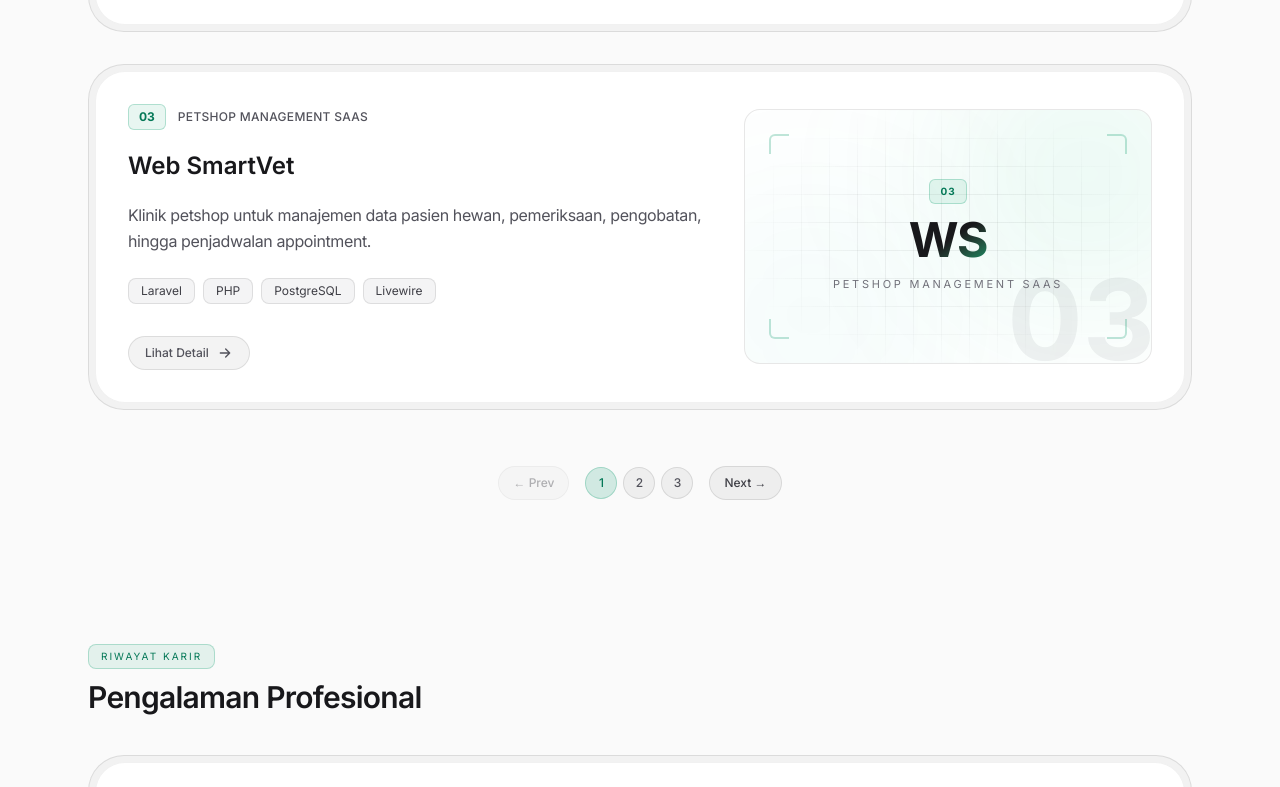
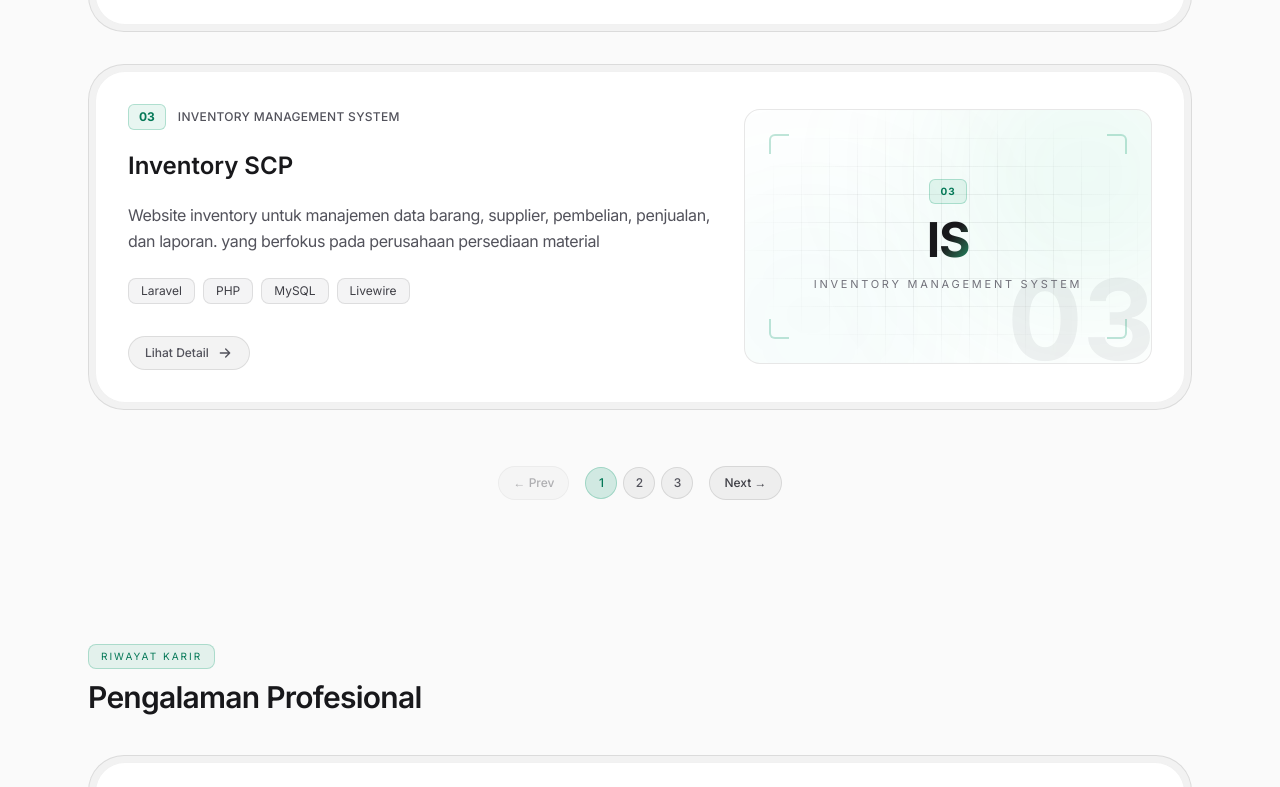
Before and after one commit to aldnazr/portofoliov2, a Next.js app: page / in a window 1280 px wide. Shown: the part 2184-2971 px from the top of the page. Built offline with nearby package versions, Linux system fonts and the light colour scheme.

Commit message:
`chore: comment out Web SmartVet, drop dead TokoHP block`

```diff
--- a/data/projects.ts
+++ b/data/projects.ts
@@ -50,16 +50,16 @@ export const projects: Project[] = [
     sourceUrl: "https://github.com/aldnazr/Roomly",
     demoUrl: "https://roomly-green.vercel.app/",
   },
-  {
-    name: "Web SmartVet",
-    category: "Petshop Management SaaS",
-    role: ["Fullstack"],
-    description:
-      "Klinik petshop untuk manajemen data pasien hewan, pemeriksaan, pengobatan, hingga penjadwalan appointment.",
-    technologies: ["Laravel", "PHP", "PostgreSQL", "Livewire"],
-    contributions:
-      "Saya membangun SmartVet secara end-to-end dengan Laravel, Livewire, dan PostgreSQL: merancang skema database untuk data pasien hewan, rekam medis, dan penjadwalan appointment, lalu mengembangkan antarmuka reaktif dengan Livewire agar pemeriksaan dan pengobatan dapat dicatat tanpa reload halaman.",
-  },
+  // {
+  //   name: "Web SmartVet",
+  //   category: "Petshop Management SaaS",
+  //   role: ["Fullstack"],
+  //   description:
+  //     "Klinik petshop untuk manajemen data pasien hewan, pemeriksaan, pengobatan, hingga penjadwalan appointment.",
+  //   technologies: ["Laravel", "PHP", "PostgreSQL", "Livewire"],
+  //   contributions:
+  //     "Saya membangun SmartVet secara end-to-end dengan Laravel, Livewire, dan PostgreSQL: merancang skema database untuk data pasien hewan, rekam medis, dan penjadwalan appointment, lalu mengembangkan antarmuka reaktif dengan Livewire agar pemeriksaan dan pengobatan dapat dicatat tanpa reload halaman.",
+  // },
   {
     name: "Inventory SCP",
     category: "Inventory Management System",
@@ -85,15 +85,6 @@ export const projects: Project[] = [
       alt: "Bitcoin Banner",
     },
   },
-  // {
-  //   name: "Backend - TokoHP",
-  //   category: "Phone Store Transaction",
-  //   role: ["Backend"],
-  //   description: "Rest API untuk kebutuhan frontend",
-  //   technologies: ["Laravel", "REST API", "PHP", "MySQL"],
-  //   contributions:
-  //     "Saya merancang dan membangun REST API dengan Laravel untuk kebutuhan frontend: dari perancangan endpoint, autentikasi, relasi antar tabel di MySQL, hingga response yang konsisten agar mudah dikonsumsi oleh aplikasi client.",
-  // },
   {
     name: "PPTA - Layanan Akademik",
     category: "Academic Final Project Service Center Website",
```
